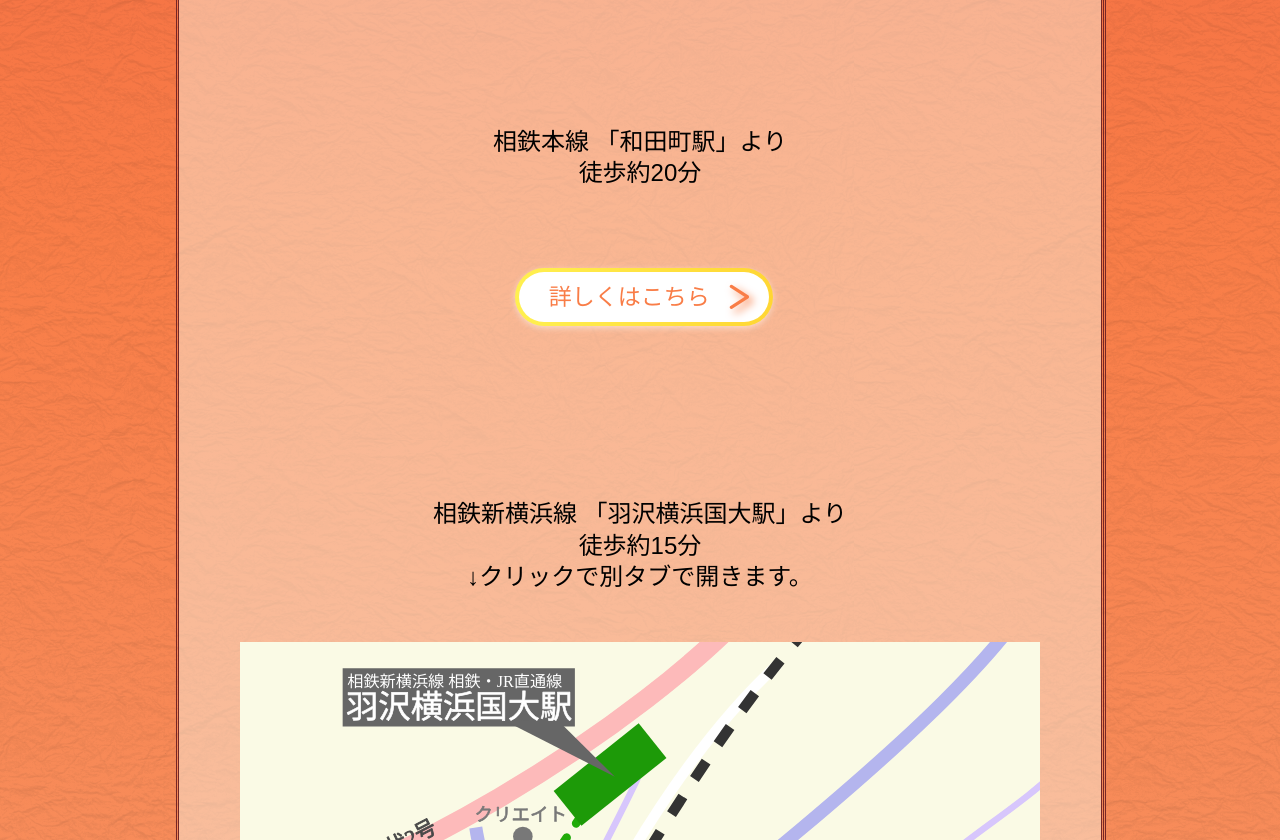
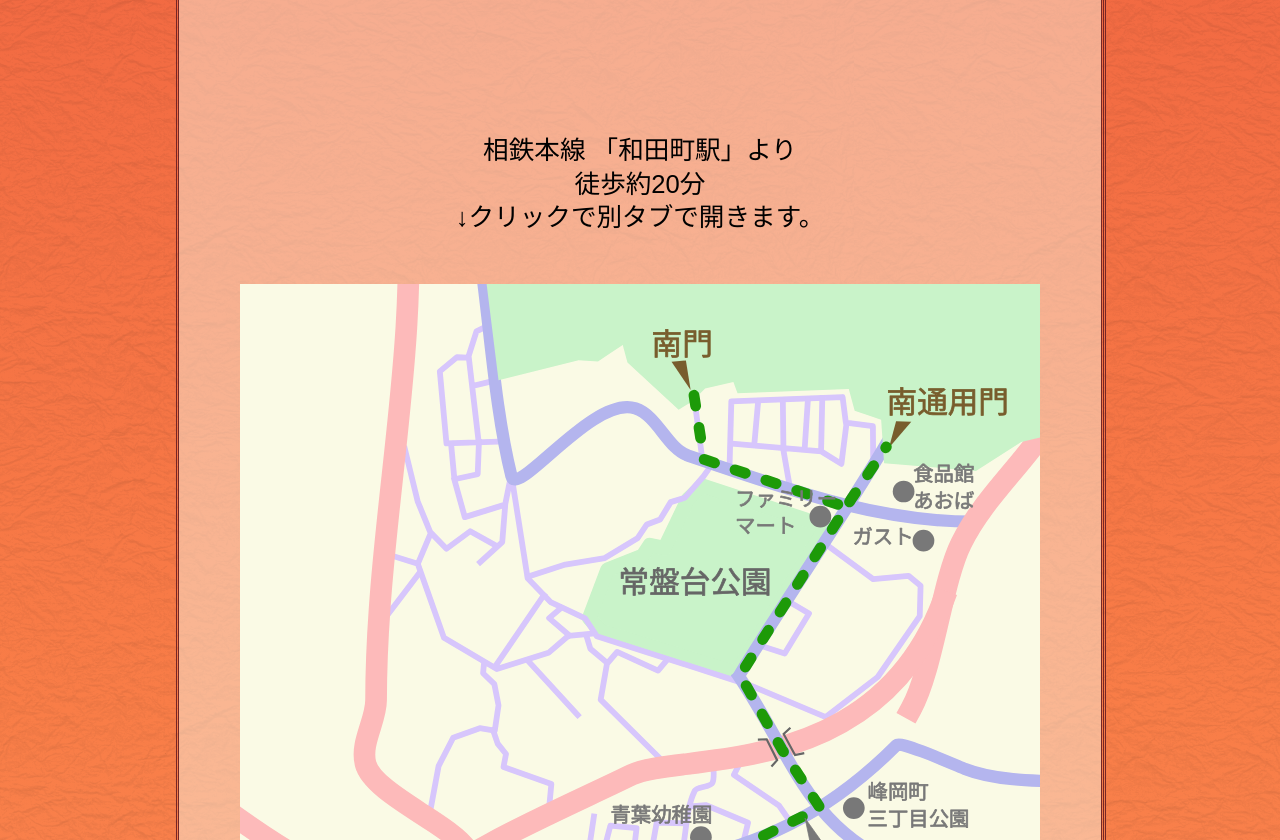
Before and after one commit to ynufes-tech/ynufes-tokiwa25, a Nuxt app: page /access in a window 1280 px wide. Shown: the part 1960-2800 px from the top of the page. Built offline with nearby package versions, Linux system fonts and the light colour scheme; a web font is replaced by a local one.

Commit message:
和田町toなんつーの地図を追加

```diff
--- a/pages/access/index.vue
+++ b/pages/access/index.vue
@@ -44,7 +44,20 @@ useHead({
         text="詳しくはこちら"
         link="https://www.ynu.ac.jp/access/train_front.html"
       />
-      <p>相鉄本線 「和田町駅」より<br />徒歩約20分</p>
+      <p>
+        相鉄本線 「和田町駅」より<br />徒歩約20分<br />↓クリックで別タブで開きます。
+      </p>
+      <a
+        href="_nuxt/assets/images/maps/minamimon.svg"
+        target="_blank"
+        rel="noopener noreferrer"
+      >
+        <img
+          src="~/assets/images/maps/minamimon.svg"
+          alt="南通用門までの地図"
+          class="kitamon"
+        />
+      </a>
       <LinkButton
         class="LinkButton"
         text="詳しくはこちら"
@@ -77,6 +90,7 @@ useHead({
 </template>
 
 <style lang="scss" scoped>
+@use "@/assets/scss/_breakpoint.scss" as *;
 #contentbox {
   display: flex;
   flex-direction: column;
@@ -88,6 +102,10 @@ useHead({
     margin: 50px 0;
     margin-top: 150px;
     line-height: 1.3em;
+    font-size: 1.6rem;
+    @include md {
+      font-size: 1rem;
+    }
   }
   .google-map {
     margin: 0;
```
Also changed, not shown: assets/images/maps/minamimon.svg (added).
